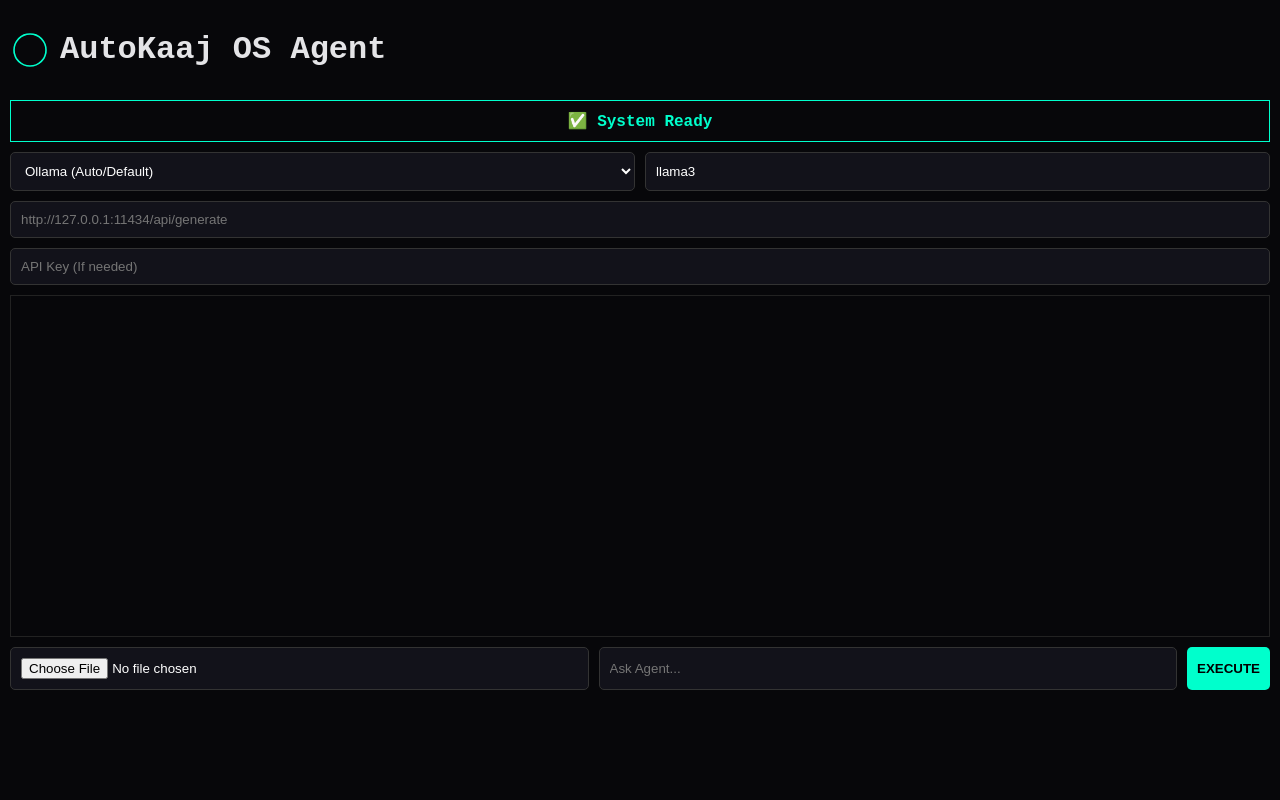
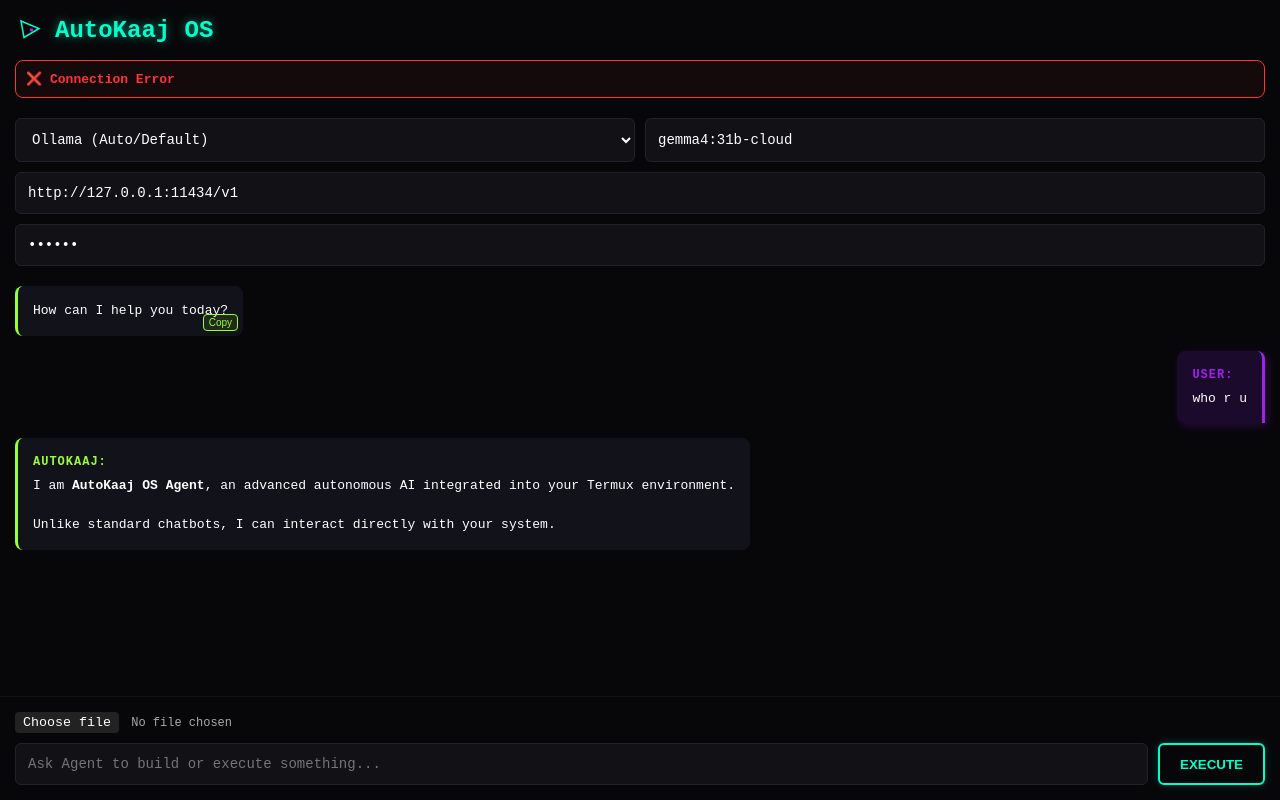
Before and after one commit to gameonzone5-lab/autokaaj-os, a website: page ui/index.html in a window 1280 px wide. Drawn offline with Linux system fonts and the light colour scheme.

Commit message:
Upload real neon UI layout from Ubuntu

```diff
--- a/ui/index.html
+++ b/ui/index.html
@@ -1,89 +1,91 @@
 <!DOCTYPE html>
 <html lang="en">
 <head>
-    <meta charset="UTF-8">
     <meta name="viewport" content="width=device-width, initial-scale=1.0">
     <title>AutoKaaj OS</title>
     <style>
-        :root { --bg: #07070A; --neon-blue: #00FFCC; --neon-purple: #9D00FF; }
-        body { background: var(--bg); color: #E4E4E7; font-family: 'Courier New', monospace; margin: 0; padding: 10px; }
-        .header { display: flex; align-items: center; gap: 10px; margin-bottom: 10px; }
-        .logo-svg { width: 40px; height: 40px; animation: rotate 10s linear infinite; }
-        @keyframes rotate { 100% { transform: rotate(360deg); } }
-        .status-box { border: 1px solid var(--neon-blue); padding: 10px; color: var(--neon-blue); text-align: center; margin-bottom: 10px; font-weight: bold; }
+        * { box-sizing: border-box; margin: 0; padding: 0; }
+        body { background: #07070A; color: #fff; font-family: monospace; padding: 15px; }
+        .header { display: flex; align-items: center; gap: 10px; margin-bottom: 15px; }
+        .logo-icon { width: 30px; height: 30px; }
+        .brand-name { color: #00FFCC; font-size: 24px; font-weight: bold; text-shadow: 0 0 10px rgba(0,255,204,0.5); }
+        .status-box { border: 1px solid #ff3333; background: rgba(255,51,51,0.05); color: #ff3333; padding: 10px; border-radius: 8px; font-weight: bold; display: flex; align-items: center; gap: 10px; margin-bottom: 20px; }
         .config-grid { display: grid; grid-template-columns: 1fr 1fr; gap: 10px; margin-bottom: 10px; }
-        input, select { background: #12121A; border: 1px solid #333; color: white; padding: 10px; border-radius: 5px; width: 100%; box-sizing: border-box; }
-        .chat-container { height: 40vh; overflow-y: auto; border: 1px solid #222; margin-bottom: 10px; padding: 10px; display: flex; flex-direction: column; gap: 10px;}
-        .msg { background: #12121A; padding: 10px; border-left: 3px solid var(--neon-purple); position: relative; word-wrap: break-word; }
-        .msg.agent { border-left-color: var(--neon-blue); }
-        .copy-btn { position: absolute; top: 5px; right: 5px; cursor: pointer; color: var(--neon-blue); font-size: 10px; }
-        .footer-input { display: flex; gap: 10px; }
-        button { background: var(--neon-blue); color: black; border: none; padding: 10px; cursor: pointer; font-weight: bold; border-radius: 5px;}
+        select, input { width: 100%; padding: 12px; background: #121216; border: 1px solid #22222B; color: #fff; border-radius: 6px; font-family: monospace; font-size: 14px; outline: none; }
+        select:focus, input:focus { border-color: #00FFCC; }
+        .full-width { grid-column: span 2; }
+        .chat-container { margin-top: 20px; display: flex; flex-direction: column; gap: 15px; margin-bottom: 100px; }
+        .bubble { padding: 15px; border-radius: 8px; max-width: 90%; line-height: 1.5; position: relative; }
+        .system-bubble { background: #12121A; border-left: 3px solid #99FF33; align-self: flex-start; }
+        .user-bubble { background: #1C0A2D; border-right: 3px solid #A020F0; align-self: flex-end; border-radius: 8px 8px 0 8px; text-align: left; box-shadow: 3px 3px 10px rgba(160,32,240,0.2); }
+        .user-label, .bot-label { font-weight: bold; display: block; margin-bottom: 5px; font-size: 12px; letter-spacing: 1px; }
+        .user-label { color: #A020F0; }
+        .bot-label { color: #99FF33; }
+        .copy-btn { position: absolute; bottom: 5px; right: 5px; background: rgba(153,255,51,0.1); border: 1px solid #99FF33; color: #99FF33; font-size: 10px; padding: 2px 5px; border-radius: 4px; cursor: pointer; }
+        .bottom-panel { position: fixed; bottom: 0; left: 0; right: 0; background: #07070A; padding: 15px; border-top: 1px solid #121216; }
+        .file-input-container { margin-bottom: 10px; font-size: 12px; color: #aaa; }
+        .input-group { display: flex; gap: 10px; }
+        .input-group input { flex: 1; }
+        .exec-btn { background: #07070A; border: 2px solid #00FFCC; color: #00FFCC; font-weight: bold; padding: 0 20px; border-radius: 6px; cursor: pointer; box-shadow: 0 0 8px rgba(0,255,204,0.2); }
+        .exec-btn:hover { background: #00FFCC; color: #07070A; }
     </style>
 </head>
 <body>
     <div class="header">
-        <svg class="logo-svg" viewBox="0 0 100 100"><circle cx="50" cy="50" r="40" stroke="#00FFCC" stroke-width="4" fill="none"/></svg>
-        <h1>AutoKaaj OS Agent</h1>
+        <svg class="logo-icon" viewBox="0 0 100 100">
+            <polygon points="20,20 80,45 30,75" fill="none" stroke="#00FFCC" stroke-width="5"/>
+            <circle cx="55" cy="50" r="6" fill="#A020F0"/>
+        </svg>
+        <span class="brand-name">AutoKaaj OS</span>
     </div>
-    <div class="status-box" id="status">✅ System Ready</div>
+    <div class="status-box" id="statusBox">
+        <span>❌ Connection Error</span>
+    </div>
     <div class="config-grid">
-        <select id="preset"><option>Ollama (Auto/Default)</option><option>Gemini</option><option>Groq</option></select>
-        <input type="text" id="model" value="llama3">
-        <input type="text" id="apiUrl" placeholder="http://127.0.0.1:11434/api/generate" style="grid-column: span 2;">
-        <input type="password" id="apiKey" placeholder="API Key (If needed)" style="grid-column: span 2;">
+        <select id="providerSelect">
+            <option value="ollama">Ollama (Auto/Default)</option>
+            <option value="gemini">Gemini Cloud API</option>
+        </select>
+        <input type="text" id="modelInput" value="gemma4:31b-cloud">
+        <input type="text" id="endpointInput" class="full-width" value="http://127.0.0.1:11434/v1">
+        <input type="password" id="apiKeyInput" class="full-width" value="......">
     </div>
-    <div class="chat-container" id="chat"></div>
-    <div class="footer-input">
-        <input type="file" id="fileInput">
-        <input type="text" id="prompt" placeholder="Ask Agent..." onkeypress="if(event.key === 'Enter') send()">
-        <button onclick="send()">EXECUTE</button>
+    <div class="chat-container" id="chatContainer">
+        <div class="bubble system-bubble">
+            How can I help you today?
+            <button class="copy-btn">Copy</button>
+        </div>
+        <div class="bubble user-bubble">
+            <span class="user-label">USER:</span> who r u
+        </div>
+        <div class="bubble system-bubble">
+            <span class="bot-label">AUTOKAAJ:</span>
+            I am <b>AutoKaaj OS Agent</b>, an advanced autonomous AI integrated into your Termux environment.<br><br>
+            Unlike standard chatbots, I can interact directly with your system.
+        </div>
+    </div>
+    <div class="bottom-panel">
+        <div class="file-input-container">
+            <input type="file" id="fileChooser" style="display:none;" onchange="document.getElementById('fileName').innerText = this.files[0].name">
+            <button onclick="document.getElementById('fileChooser').click()" style="background:#222; border:none; color:#fff; padding:3px 8px; border-radius:4px; font-family:monospace; margin-right:5px;">Choose file</button>
+            <span id="fileName">No file chosen</span>
+        </div>
+        <div class="input-group">
+            <input type="text" id="cmdInput" placeholder="Ask Agent to build or execute something...">
+            <button class="exec-btn" onclick="executeCommand()">EXECUTE</button>
+        </div>
     </div>
     <script>
-        async function send() {
-            const promptInput = document.getElementById('prompt');
-            const chatBox = document.getElementById('chat');
-            const p = promptInput.value;
-
-            if(!p) return;
-            promptInput.value = '';
-
-            // User Message UI
-            chatBox.innerHTML += `<div class="msg"><b>USER:</b> <br>${p}</div>`;
-            chatBox.scrollTop = chatBox.scrollHeight;
-            document.getElementById('status').innerText = "⏳ Agent Thinking...";
-            document.getElementById('status').style.color = "yellow";
-
-            const payload = {
-                prompt: p,
-                preset: document.getElementById('preset').value,
-                model: document.getElementById('model').value,
-                apiUrl: document.getElementById('apiUrl').value,
-                apiKey: document.getElementById('apiKey').value
-            };
-
-            try {
-                // Real API Request to Backend
-                const response = await fetch('/api/execute', {
-                    method: 'POST',
-                    headers: { 'Content-Type': 'application/json' },
-                    body: JSON.stringify(payload)
-                });
-
-                const data = await response.json();
-                const replyText = data.reply.replace(/\n/g, '<br>');
-
-                // Agent Message UI
-                chatBox.innerHTML += `<div class="msg agent"><b>AUTOKAAJ:</b> <br>${replyText}<div class="copy-btn" onclick="navigator.clipboard.writeText('${data.reply.replace(/'/g, "\\'")}')">Copy</div></div>`;
-
-                document.getElementById('status').innerText = "✅ System Ready";
-                document.getElementById('status').style.color = "var(--neon-blue)";
-            } catch (err) {
-                chatBox.innerHTML += `<div class="msg agent" style="border-left-color:red;"><b>ERROR:</b> <br>Failed to connect to backend server.</div>`;
-                document.getElementById('status').innerText = "❌ Connection Failed";
-                document.getElementById('status').style.color = "red";
-            }
-            chatBox.scrollTop = chatBox.scrollHeight;
+        function executeCommand() {
+            let txt = document.getElementById('cmdInput').value;
+            if(!txt) return;
+            let container = document.getElementById('chatContainer');
+            let userDiv = document.createElement('div');
+            userDiv.className = 'bubble user-bubble';
+            userDiv.innerHTML = '<span class="user-label">USER:</span> ' + txt;
+            container.appendChild(userDiv);
+            document.getElementById('cmdInput').value = '';
+            window.scrollTo(0, document.body.scrollHeight);
         }
     </script>
 </body>
```
